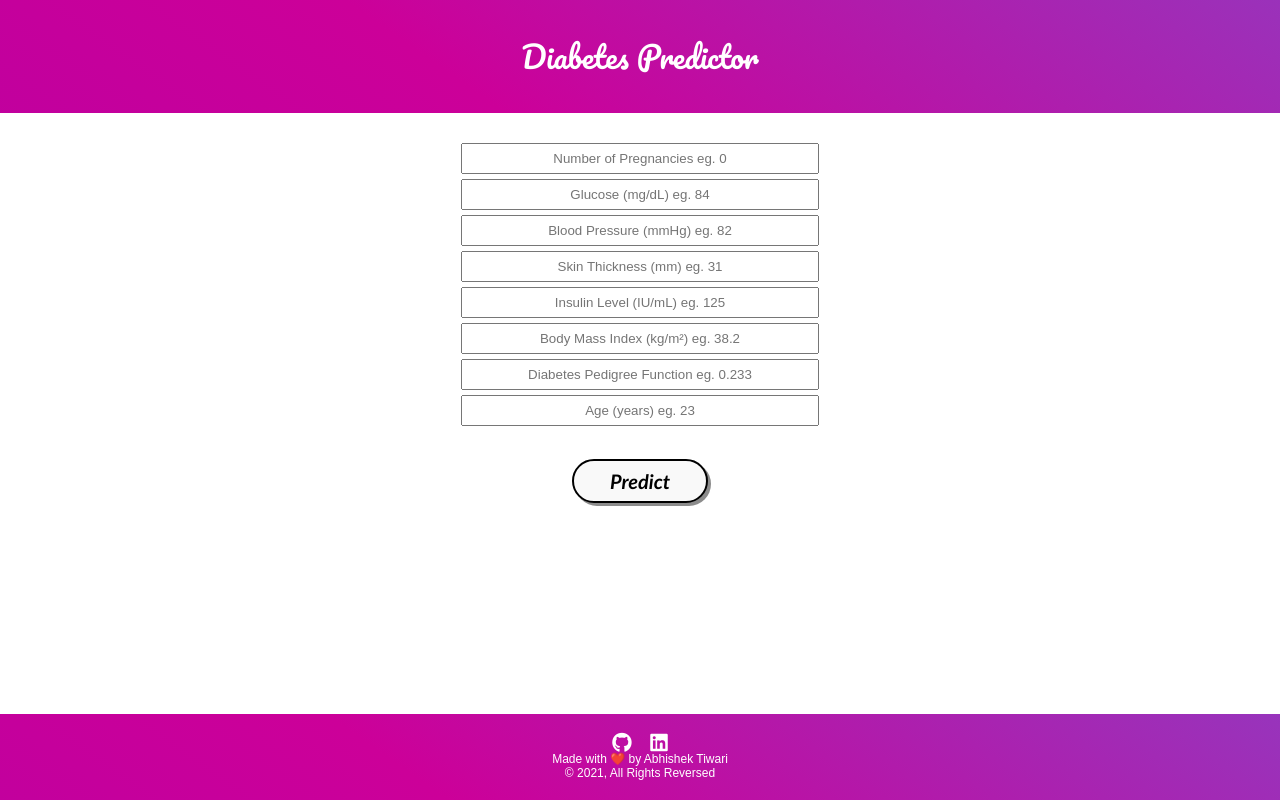
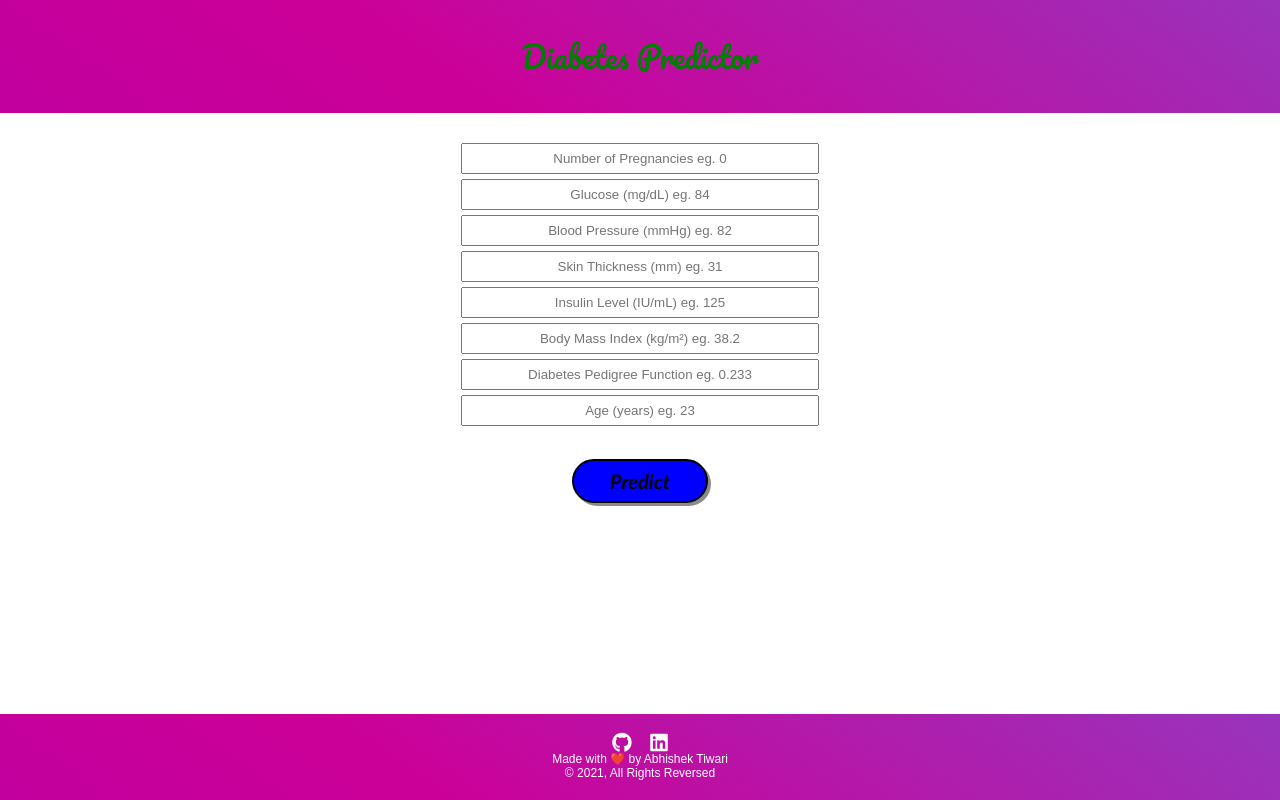
Before and after one commit to VishalVR-21/Diabetes-Prediction, a Flask app: page / in a window 1280 px wide. Run offline with Flask 2, Linux system fonts and the light colour scheme; parts of the project's set-up code (start-up, migrations or seed data) failed here and were passed over; some libraries are stand-ins or nearby versions.

Commit message:
Update style.css

```diff
--- a/static/style.css
+++ b/static/style.css
@@ -38,7 +38,7 @@ body{
 }
 
 .heading_font{
-    color: #ffffff;
+    color: green;
 	font-family: 'Pacifico', cursive;
 	font-size: 30px;
 	font-weight: normal;
@@ -47,7 +47,7 @@ body{
 .description p{
 	color: #ffffff;
     font-style: italic;
-    font-size: 14px;
+    font-size: 24px;
     margin: -5px 0 0;
 }
 
@@ -64,7 +64,7 @@ body{
 }
 
 .button{
-	background: #f9f9f9;
+	background: blue;
    	border: 2px solid #000000;
     border-radius: 1000px;
     box-shadow: 3px 3px #8c8c8c;
```
